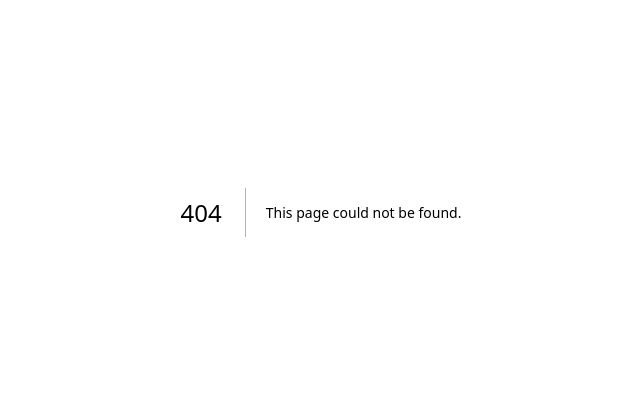
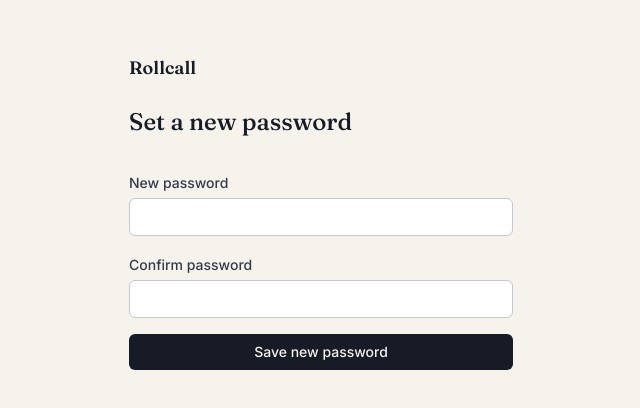
Before and after one commit to raj-se/Attendigo, a Next.js app: page /reset-password/1 in a window 1280 px wide. Before the commit this address had no page. Shown: the part 188-596 px from the top of the page, without its empty margins (319-959 px from the left). Built offline with nearby package versions, Linux system fonts and the light colour scheme.

Commit message:
Add files via upload

```diff
--- /dev/null
+++ b/src/app/forgot-password/page.tsx
@@ -0,0 +1,66 @@
+"use client";
+
+import { useState } from "react";
+import Link from "next/link";
+
+export default function ForgotPasswordPage() {
+  const [email, setEmail] = useState("");
+  const [submitting, setSubmitting] = useState(false);
+  const [message, setMessage] = useState<string | null>(null);
+
+  async function handleSubmit(e: React.FormEvent) {
+    e.preventDefault();
+    setSubmitting(true);
+    const res = await fetch("/api/auth/forgot-password", {
+      method: "POST",
+      headers: { "Content-Type": "application/json" },
+      body: JSON.stringify({ email }),
+    });
+    const data = await res.json();
+    setSubmitting(false);
+    setMessage(data.message ?? "If an account exists for that email, we've sent a reset link.");
+  }
+
+  return (
+    <main className="flex min-h-screen items-center justify-center bg-paper px-6">
+      <div className="w-full max-w-sm">
+        <Link href="/" className="font-display text-lg font-semibold text-ink">
+          Rollcall
+        </Link>
+        <h1 className="mt-6 font-display text-2xl text-ink">Reset your password</h1>
+        <p className="mt-2 text-sm text-ink-500">
+          Enter the email you signed up with and we'll send you a reset link.
+        </p>
+
+        {message ? (
+          <p className="mt-6 rounded border border-ink-100 bg-paper-dim px-4 py-3 text-sm text-ink-600">
+            {message}
+          </p>
+        ) : (
+          <form onSubmit={handleSubmit} className="mt-8 space-y-4">
+            <label className="block">
+              <span className="text-sm font-medium text-ink-600">Email</span>
+              <input
+                type="email"
+                value={email}
+                onChange={(e) => setEmail(e.target.value)}
+                required
+                className="input mt-1"
+                autoComplete="email"
+              />
+            </label>
+            <button type="submit" disabled={submitting} className="btn-primary w-full">
+              {submitting ? "Sending…" : "Send reset link"}
+            </button>
+          </form>
+        )}
+
+        <p className="mt-6 text-sm text-ink-500">
+          <Link href="/login" className="text-ink underline underline-offset-4">
+            Back to sign in
+          </Link>
+        </p>
+      </div>
+    </main>
+  );
+}
--- /dev/null
+++ b/src/app/reset-password/[token]/page.tsx
@@ -0,0 +1,88 @@
+"use client";
+
+import { useState } from "react";
+import { useParams, useRouter } from "next/navigation";
+import Link from "next/link";
+
+export default function ResetPasswordPage() {
+  const params = useParams<{ token: string }>();
+  const router = useRouter();
+
+  const [password, setPassword] = useState("");
+  const [confirm, setConfirm] = useState("");
+  const [error, setError] = useState<string | null>(null);
+  const [submitting, setSubmitting] = useState(false);
+
+  async function handleSubmit(e: React.FormEvent) {
+    e.preventDefault();
+    setError(null);
+
+    if (password !== confirm) {
+      setError("Passwords don't match.");
+      return;
+    }
+
+    setSubmitting(true);
+    const res = await fetch("/api/auth/reset-password", {
+      method: "POST",
+      headers: { "Content-Type": "application/json" },
+      body: JSON.stringify({ token: params.token, password }),
+    });
+    const data = await res.json();
+    setSubmitting(false);
+    if (!res.ok) {
+      setError(data.error ?? "Something went wrong.");
+      return;
+    }
+    router.push("/dashboard");
+    router.refresh();
+  }
+
+  return (
+    <main className="flex min-h-screen items-center justify-center bg-paper px-6">
+      <div className="w-full max-w-sm">
+        <Link href="/" className="font-display text-lg font-semibold text-ink">
+          Rollcall
+        </Link>
+        <h1 className="mt-6 font-display text-2xl text-ink">Set a new password</h1>
+
+        <form onSubmit={handleSubmit} className="mt-8 space-y-4">
+          <label className="block">
+            <span className="text-sm font-medium text-ink-600">New password</span>
+            <input
+              type="password"
+              value={password}
+              onChange={(e) => setPassword(e.target.value)}
+              required
+              minLength={8}
+              className="input mt-1"
+              autoComplete="new-password"
+            />
+          </label>
+          <label className="block">
+            <span className="text-sm font-medium text-ink-600">Confirm password</span>
+            <input
+              type="password"
+              value={confirm}
+              onChange={(e) => setConfirm(e.target.value)}
+              required
+              minLength={8}
+              className="input mt-1"
+              autoComplete="new-password"
+            />
+          </label>
+
+          {error && (
+            <p className="rounded bg-absent-bg px-3 py-2 text-sm text-absent">
+              {error}
+            </p>
+          )}
+
+          <button type="submit" disabled={submitting} className="btn-primary w-full">
+            {submitting ? "Saving…" : "Save new password"}
+          </button>
+        </form>
+      </div>
+    </main>
+  );
+}
```
